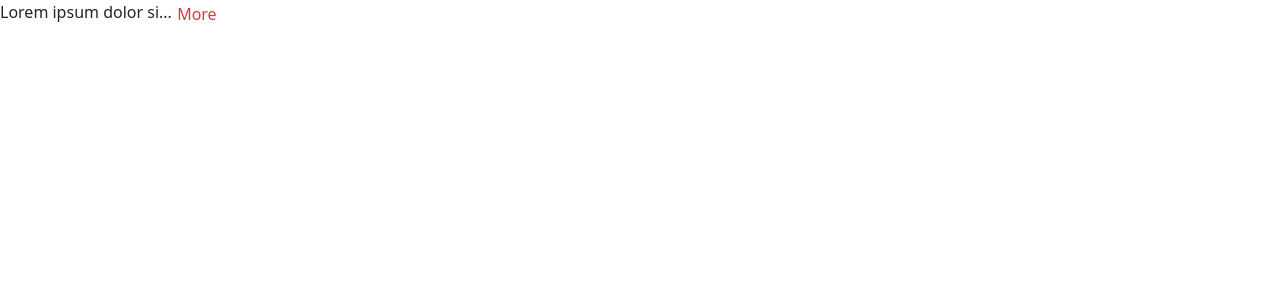
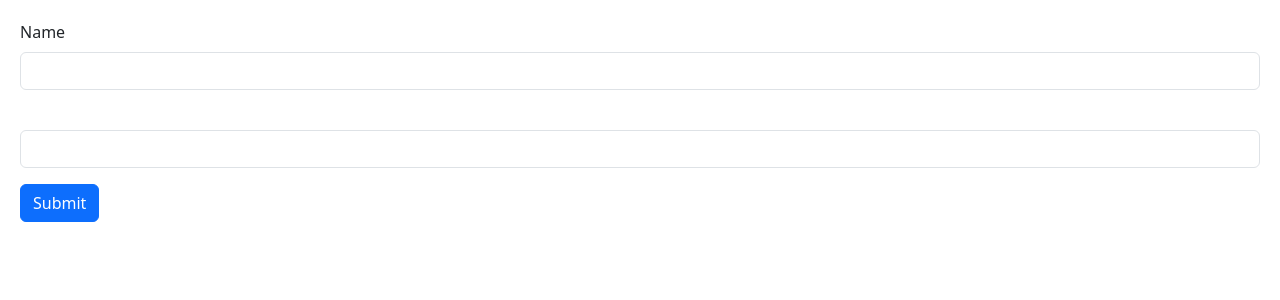
Before and after one commit to Hussain-hamim/Expense-Tracker, a React (Vite) app: page / in a window 1280 px wide. Shown: the top 300 px of the page. Built offline with nearby package versions, Linux system fonts and the light colour scheme.

Commit message:
form creation and accessing form data.

```diff
--- a/src/App.tsx
+++ b/src/App.tsx
@@ -1,23 +1,12 @@
-import { useState } from "react";
-import ExpandableText from "./components/ExpandableText";
-import "./App.css";
+import Form from "./components/Form";
+
 function App() {
-  // const [show, setShow] = useState(false);
 
-  function handleClick() {
-    // setShow(!show);
-  }
+
 
   return (
     <>
-      <ExpandableText maxChar={20}>
-        Lorem ipsum dolor sit, amet consectetur adipisicing elit. Tempore
-        tempora corrupti nostrum id architecto illum blanditiis. Quibusdam quia
-        recusandae doloremque iure voluptate aspernatur sunt ipsam vel, ex fuga
-        ipsa obcaecati maxime pariatur dignissimos provident laborum vitae odit,
-        veritatis eos dolores cum. Ab quibusdam eaque, deserunt vero dicta
-        accusamus aspernatur tenetur.
-      </ExpandableText>
+      <Form />
     </>
   );
 }
--- a/src/components/ExpandableText.tsx
+++ b/src/components/ExpandableText.tsx
@@ -8,12 +8,12 @@ interface props {
 const ExpandableText = ({ children, maxChar = 100 }: props) => {
   const [show, setShow] = useState(false);
 
-  // if (children.length <= maxChar) return <p>{children}</p>;
+  if (children.length <= maxChar) return <p>{children}</p>;
 
   const text = show ? children : children.substring(0, maxChar) + "...";
 
   return (
-    <p>
+    <p className="border border-3px" >
       {text}
       <button
       style={{height: "25px", padding: 0, width: "50px"}}
--- /dev/null
+++ b/src/components/Form.tsx
@@ -0,0 +1,40 @@
+import { FormEvent, useRef } from "react";
+
+const Form = () => {
+  const nameRef = useRef<HTMLInputElement>(null);
+  const ageRef = useRef<HTMLInputElement>(null);
+  const person = { name: "", age: 0 };
+
+  const handleSubmit = (event: FormEvent) => {
+    event.preventDefault();
+    if (nameRef.current !== null) person.name = nameRef.current.value;
+    if (ageRef.current !== null) person.age = parseInt(ageRef.current.value);
+    console.log(person);
+
+  };
+
+  return (
+    <form onSubmit={handleSubmit}>
+      <div className="mb-3">
+        <label htmlFor="name" className="form-label">
+          Name
+        </label>
+        <input
+          type="text"
+          className="form-control"
+          name=""
+          id="name"
+          ref={nameRef}
+        />
+      </div>
+      <div className="mb-3">
+        <label htmlFor="age" className="form-label"></label>
+        <input ref={ageRef} id="age" type="number" className="form-control" />
+      </div>
+      <button type="submit" className="btn btn-primary">
+        Submit
+      </button>
+    </form>
+  );
+};
+export default Form;
--- a/src/index.css
+++ b/src/index.css
@@ -66,3 +66,7 @@ button:focus-visible {
     background-color: #f9f9f9;
   }
 } */
+
+body {
+  padding: 20px;
+}
```
